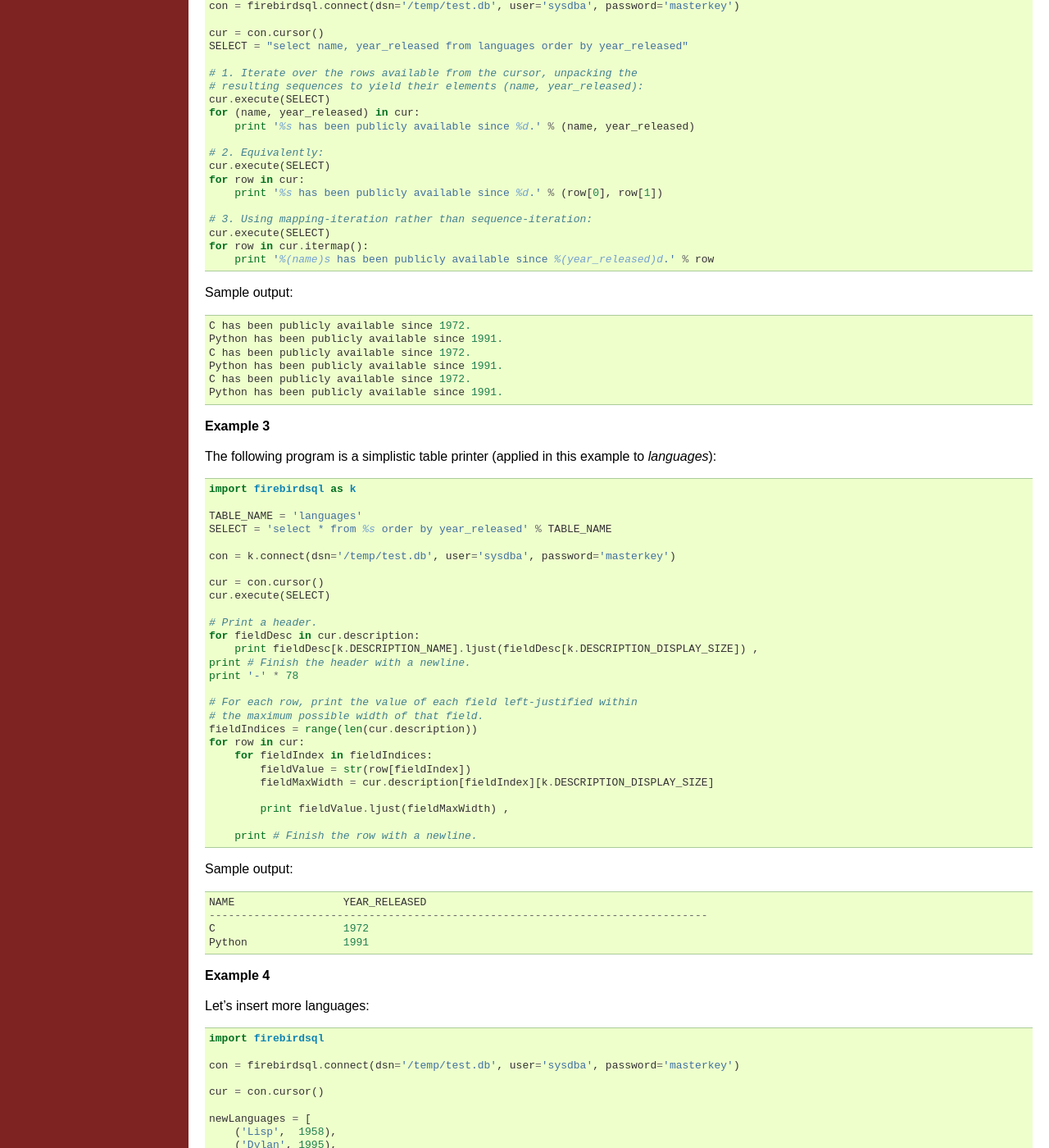
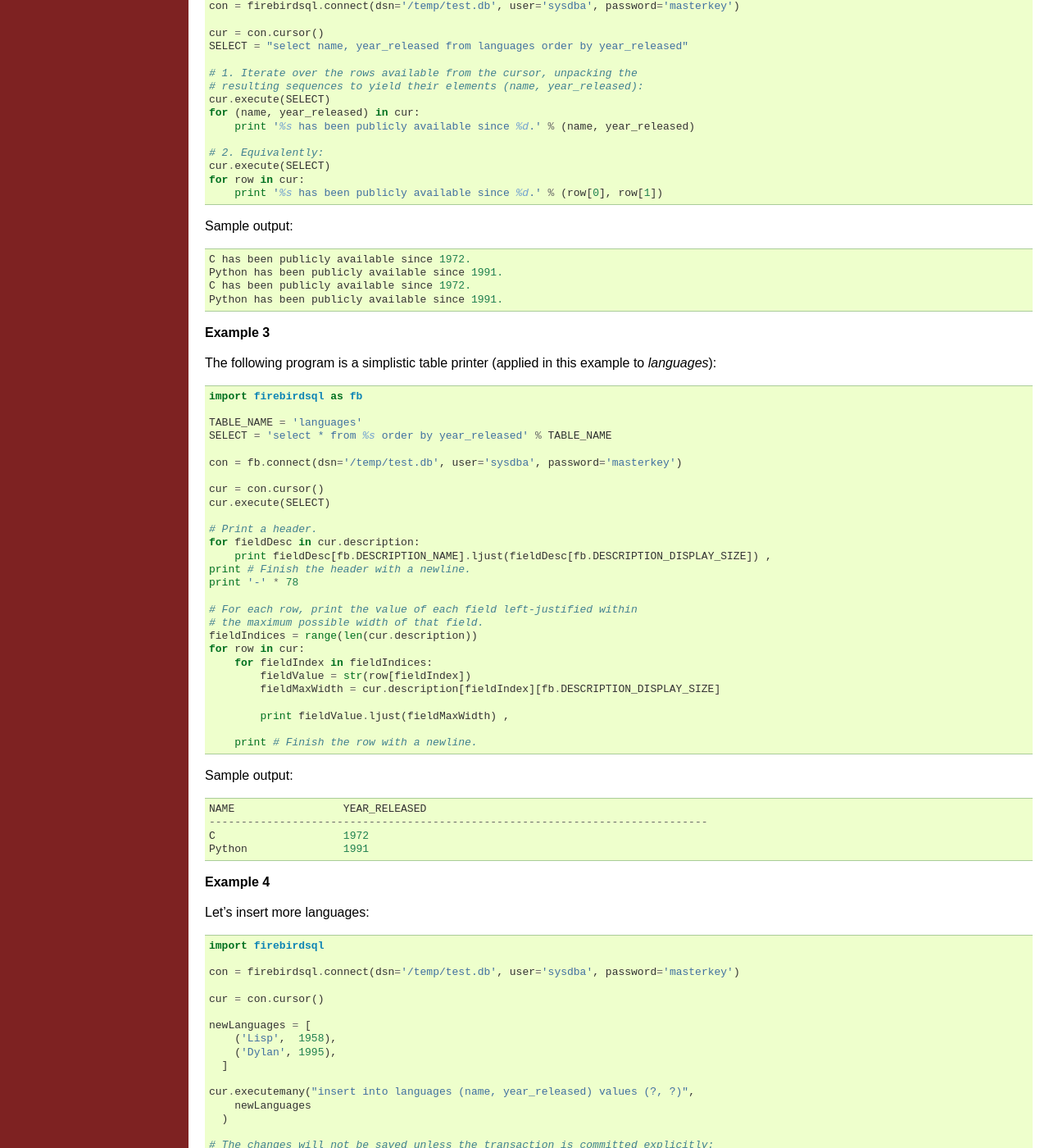
Before and after one commit to nakagami/pyfirebirdsql, a Sphinx documentation site: the page built from sphinx/tutorial.txt, in a window 1280 px wide and 1400 px high, scrolled down 1471 px. Shown: the whole window at 82% size. Built offline with Sphinx 7.4.7, drawn with Linux system fonts in a browser that asks for light colours.

Commit message:
replace k with fb

```diff
--- a/sphinx/tutorial.txt
+++ b/sphinx/tutorial.txt
@@ -123,18 +123,11 @@ fetching a single row at a time from a `SELECT`-cursor:
     for row in cur:
         print '%s has been publicly available since %d.' % (row[0], row[1])
 
-    # 3. Using mapping-iteration rather than sequence-iteration:
-    cur.execute(SELECT)
-    for row in cur.itermap():
-        print '%(name)s has been publicly available since %(year_released)d.' % row
-
 
 Sample output:
 
 .. sourcecode:: python
 
-    C has been publicly available since 1972.
-    Python has been publicly available since 1991.
     C has been publicly available since 1972.
     Python has been publicly available since 1991.
     C has been publicly available since 1972.
@@ -148,19 +141,19 @@ example to `languages`):
 
 .. sourcecode:: python
 
-    import firebirdsql as k
+    import firebirdsql as fb
 
     TABLE_NAME = 'languages'
     SELECT = 'select * from %s order by year_released' % TABLE_NAME
 
-    con = k.connect(dsn='/temp/test.db', user='sysdba', password='masterkey')
+    con = fb.connect(dsn='/temp/test.db', user='sysdba', password='masterkey')
 
     cur = con.cursor()
     cur.execute(SELECT)
 
     # Print a header.
     for fieldDesc in cur.description:
-        print fieldDesc[k.DESCRIPTION_NAME].ljust(fieldDesc[k.DESCRIPTION_DISPLAY_SIZE]) ,
+        print fieldDesc[fb.DESCRIPTION_NAME].ljust(fieldDesc[fb.DESCRIPTION_DISPLAY_SIZE]) ,
     print # Finish the header with a newline.
     print '-' * 78
 
@@ -170,7 +163,7 @@ example to `languages`):
     for row in cur:
         for fieldIndex in fieldIndices:
             fieldValue = str(row[fieldIndex])
-            fieldMaxWidth = cur.description[fieldIndex][k.DESCRIPTION_DISPLAY_SIZE]
+            fieldMaxWidth = cur.description[fieldIndex][fb.DESCRIPTION_DISPLAY_SIZE]
 
             print fieldValue.ljust(fieldMaxWidth) ,
 
```
